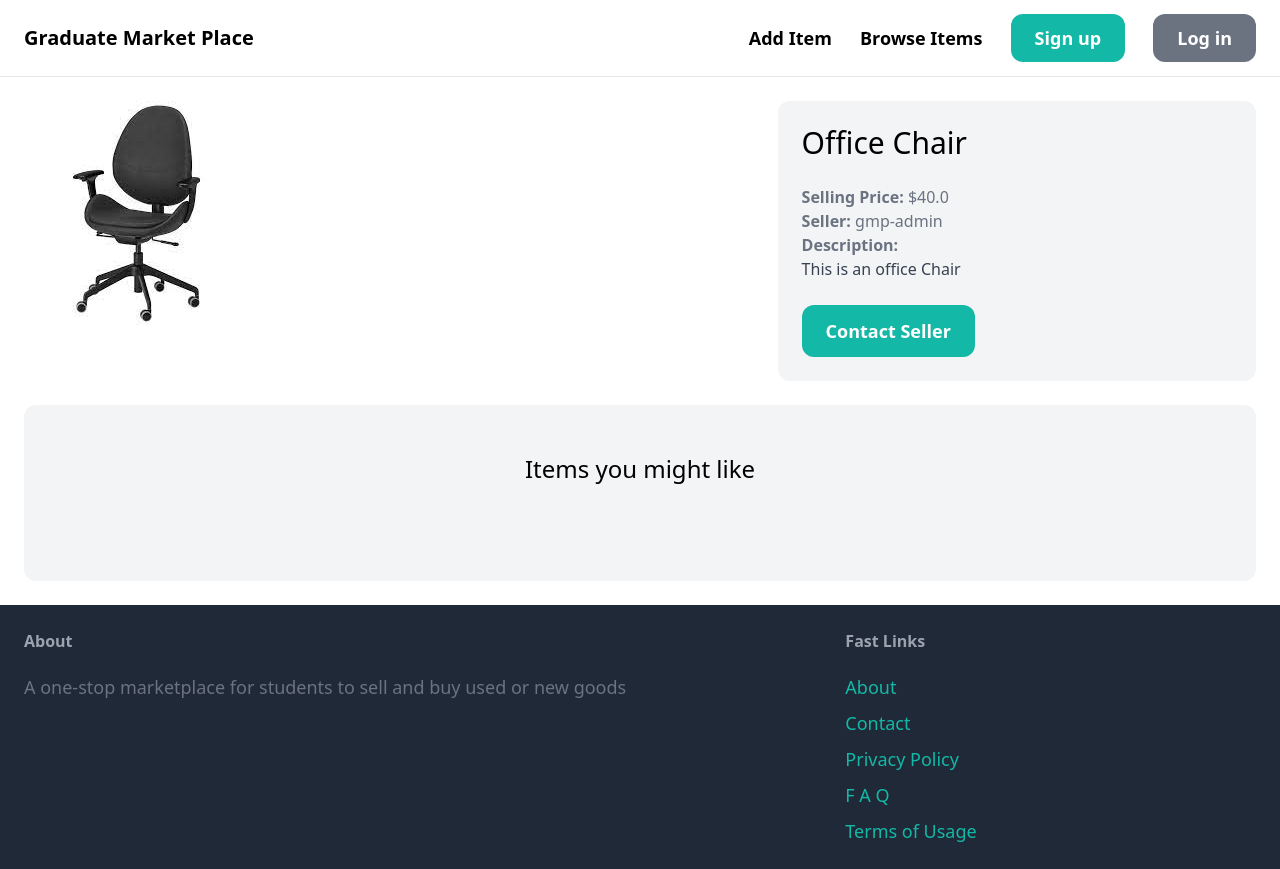
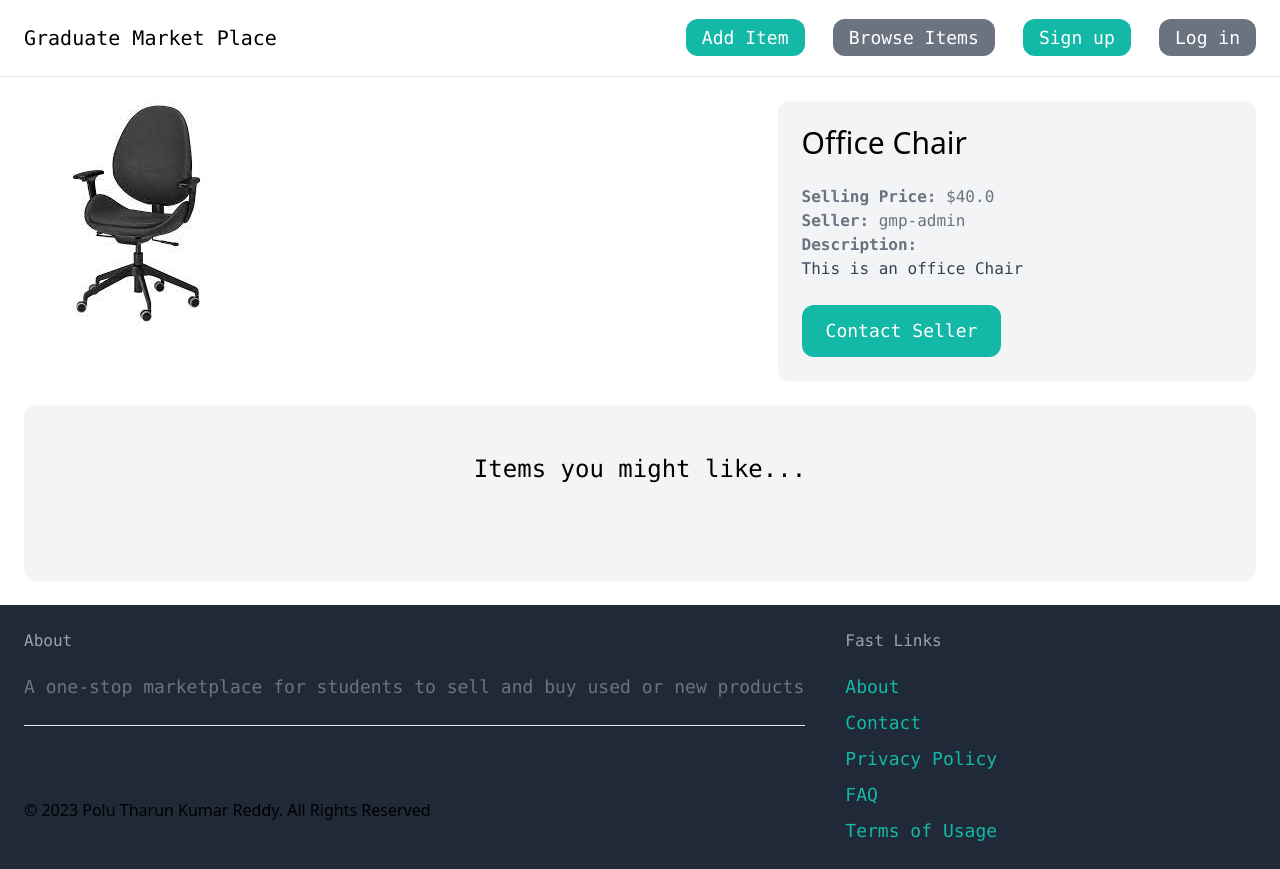
Before and after one commit to TharunKumarReddyPolu/Graduate-Market-Place, a Django app: page /items/2/ in a window 1280 px wide. Run offline with Django 3.2, Linux system fonts and the light colour scheme; data comes from the database, SQL or seed files in the repository; both versions use the stored data as it was after the commit; some libraries are stand-ins or nearby versions.

Commit message:
Changed font to font-mono - TailwindCSS

```diff
--- a/gmp_env/gmp/core/templates/core/base.html
+++ b/gmp_env/gmp/core/templates/core/base.html
@@ -12,18 +12,18 @@
 
     <body>
         <nav class="py-6 px-6 flex justify-between items-center border-b border-gray-200">
-            <a href="/" class="text-xl font-semibold">Graduate Market Place</a>
+            <a href="/" class="text-xl font-mono">Graduate Market Place</a>
             <div class="space-x-6">
-                <a href="{% url 'item:newitem' %}" class="text-lg font-semibold hover:text-gray-500">Add Item</a>
-                <a href="{% url 'item:items' %}" class="text-lg font-semibold hover:text-gray-500">Browse Items</a>
+                <a href="{% url 'item:newitem' %}" class="px-4 py-2 text-lg font-mono bg-teal-500 text-white rounded-xl hover:bg-teal-700">Add Item</a>
+                <a href="{% url 'item:items' %}" class="px-4 py-2 text-lg font-mono bg-gray-500 text-white rounded-xl hover:bg-gray-700">Browse Items</a>
 
                 {% if request.user.is_authenticated %}
-                    <a href="{% url 'chat:inbox' %}" class="px-6 py-3 text-lg font-semibold bg-teal-500 text-white rounded-xl hover:bg-teal-700">Inbox</a>
-                    <a href="{% url 'dashboard:index' %}" class="px-6 py-3 text-lg font-semibold bg-gray-500 text-white rounded-xl hover:bg-gray-700">Dashboard</a>
-                    <a href="{% url 'core:signup' %}" class="px-6 py-3 text-lg font-semibold bg-teal-500 text-white rounded-xl hover:bg-teal-700">Log Out</a>
+                    <a href="{% url 'chat:inbox' %}" class="px-4 py-2 text-lg font-mono bg-teal-500 text-white rounded-xl hover:bg-teal-700">Inbox</a>
+                    <a href="{% url 'dashboard:index' %}" class="px-4 py-2 text-lg font-mono bg-gray-500 text-white rounded-xl hover:bg-gray-700">Dashboard</a>
+                    <a href="{% url 'core:signup' %}" class="px-4 py-2 text-lg font-mono bg-teal-500 text-white rounded-xl hover:bg-teal-700">Log Out</a>
                 {% else %}
-                    <a href="{% url 'core:signup' %}" class="px-6 py-3 text-lg font-semibold bg-teal-500 text-white rounded-xl hover:bg-teal-700">Sign up</a>
-                    <a href="{% url 'core:login' %}" class="px-6 py-3 text-lg font-semibold bg-gray-500 text-white rounded-xl hover:bg-gray-700">Log in</a>
+                    <a href="{% url 'core:signup' %}" class="px-4 py-2 text-lg font-mono bg-teal-500 text-white rounded-xl hover:bg-teal-700">Sign up</a>
+                    <a href="{% url 'core:login' %}" class="px-4 py-2 text-lg font-mono bg-gray-500 text-white rounded-xl hover:bg-gray-700">Log in</a>
                 {% endif %}
             </div>
         </nav>
@@ -34,18 +34,22 @@
 
         <footer class="py-6 px-6 flex justify-between bg-gray-800">
             <div class="w-2/3 pr-10">
-                <h3 class="mb-5 font-semibold text-gray-400">About</h3>
-                <p class="text-lg text-gray-500">A one-stop marketplace for students to sell and buy used or new goods</p>
+                <h3 class="mb-5 font-mono text-gray-400">About</h3>
+                <p class="text-lg font-mono text-gray-500">A one-stop marketplace for students to sell and buy used or new products</p>
+
+                <hr class="my-6 py-6">
+
+                <p>&#169; 2023 Polu Tharun Kumar Reddy. All Rights Reserved</p>
             </div>
 
             <div class="w-1/3">
-                <h3 class="mb-5 font-semibold text-gray-400">Fast Links</h3>
+                <h3 class="mb-5 font-mono text-gray-400">Fast Links</h3>
                 <ul class="space-y-2">
-                    <li><a href="#" class="text-lg text-teal-500 hover:text-teal-700">About</a></li>
-                    <li><a href="{% url 'core:contact' %}" class="text-lg text-teal-500 hover:text-teal-700">Contact</a></li>
-                    <li><a href="#" class="text-lg text-teal-500 hover:text-teal-700">Privacy Policy</a></li>
-                    <li><a href="#" class="text-lg text-teal-500 hover:text-teal-700">F A Q</a></li>
-                    <li><a href="#" class="text-lg text-teal-500 hover:text-teal-700">Terms of Usage</a></li>
+                    <li><a href="#" class="text-lg font-mono text-teal-500 hover:text-teal-700">About</a></li>
+                    <li><a href="{% url 'core:contact' %}" class="text-lg font-mono text-teal-500 hover:text-teal-700">Contact</a></li>
+                    <li><a href="#" class="text-lg font-mono text-teal-500 hover:text-teal-700">Privacy Policy</a></li>
+                    <li><a href="#" class="text-lg font-mono text-teal-500 hover:text-teal-700">FAQ</a></li>
+                    <li><a href="#" class="text-lg font-mono text-teal-500 hover:text-teal-700">Terms of Usage</a></li>
                 </ul>
             </div>
         </footer>
--- a/gmp_env/gmp/core/templates/core/login.html
+++ b/gmp_env/gmp/core/templates/core/login.html
@@ -4,7 +4,7 @@
 
 {% block content %}
 <div class="w-1/2 my-6 mx-auto p-6 bg-gray-100 rounded-xl">
-    <h1 class="mb-6 text-3xl">Log in</h1>
+    <h1 class="mb-6 text-3xl font-mono">Log in</h1>
     <form method="post" action=".">
         {% csrf_token %}
 
--- a/gmp_env/gmp/item/templates/item/detail.html
+++ b/gmp_env/gmp/item/templates/item/detail.html
@@ -10,28 +10,26 @@
 
     <div class="col-span-2 p-6 bg-gray-100 rounded-xl">
         <h1 class="mb-6 text-3xl">{{ item.name }}</h1>
-        <p class="text-gray-500"><strong>Selling Price: </strong>${{ item.price }}</p>
-        <p class="text-gray-500"><strong>Seller: </strong>{{ item.posted_by.username }}</p>
+        <p class="text-gray-500 font-mono"><strong>Selling Price: </strong>${{ item.price }}</p>
+        <p class="text-gray-500 font-mono"><strong>Seller: </strong>{{ item.posted_by.username }}</p>
         {% if item.description %}
-        <p class="text-gray-700">
-            <strong class="text-gray-500">Description: </strong><br>
+        <p class="text-gray-700 font-mono">
+            <strong class="text-gray-500 font-mono">Description: </strong><br>
             {{ item.description }}
         </p>
         {% endif %}
 
         {% if request.user == item.posted_by %}
-            <div class="mt-6 p-6 bg-white rounded-xl">
-                <a href="{% url 'item:edititem' item.id %}" class="inline-block mt-4 px-4 py-3 text-lg font-semibold bg-teal-500 text-white rounded-xl">Edit</a>
-                <a href="{% url 'item:deleteitem' item.id %}" class="inline-block mt-4 px-4 py-3 text-lg font-semibold bg-red-500 text-white rounded-xl">Delete</a>
-            </div>
+                <a href="{% url 'item:edititem' item.id %}" class="inline-block mt-4 px-4 py-2 text-lg font-mono bg-teal-500 text-white rounded-xl">Edit</a>
+                <a href="{% url 'item:deleteitem' item.id %}" class="inline-block mt-4 px-4 py-2 text-lg font-mono bg-red-500 text-white rounded-xl">Delete</a>
         {% else %}
-            <a href="{% url 'chat:newchat' item.id %}" class="inline-block mt-6 px-6 py-3 text-lg font-semibold bg-teal-500 text-white rounded-xl hover:bg-teal-700"> Contact Seller</a>
+            <a href="{% url 'chat:newchat' item.id %}" class="inline-block mt-6 px-6 py-3 text-lg font-mono bg-teal-500 text-white rounded-xl hover:bg-teal-700"> Contact Seller</a>
         {% endif %}
     </div>
 </div>
 
 <div class="mt-6 px-6 py-12 bg-gray-100 rounded-xl">
-    <h2 class="mb-12 text-2xl text-center">Items you might like</h2>
+    <h2 class="mb-12 text-2xl text-center font-mono">Items you might like...</h2>
     <div class="grid grid-cols-3 gap-3">
         {% for item in related_items %}
             <div>
@@ -40,8 +38,8 @@
                         <img src="{{ item.image.url }}" class="rounded-t-xl">
                     </div>
                     <div class="p-6 bg-white rounded-b-xl">
-                        <h2 class="text-2xl">{{ item.name }}</h2>
-                        <p class="text-gray-500">Selling Price: ${{ item.price }}</p>
+                        <h2 class="text-2xl font-mono">{{ item.name }}</h2>
+                        <p class="text-gray-500 font-mono">Selling Price: ${{ item.price }}</p>
                     </div>
                 </a>
             </div>
--- a/gmp_env/gmp/item/templates/item/form.html
+++ b/gmp_env/gmp/item/templates/item/form.html
@@ -4,12 +4,12 @@
 
 {% block content %}
 
-<h1 class="mb-6 text-3xl">{{ title }}</h1>
+<h1 class="mb-6 text-3xl font-mono">{{ title }}</h1>
 
 <form method="post" action="." enctype="multipart/form-data">
     {% csrf_token %}
 
-    <div class="space-y-4">
+    <div class="space-y-4 font-mono">
         {{ form.as_p }}
     </div>
     {% if form.errors or form.non_field_errors %}
@@ -21,6 +21,6 @@
             {{ form.non_field_errors }}
         </div>
     {% endif %}
-    <button class="mt-4 py-4 px-8 text-lg bg-teal-500 hover:bg-teal-700 rounded-xl text-white">Submit</button>
+    <button class="mt-4 py-2 px-4 text-lg bg-teal-500 hover:bg-teal-700 rounded-xl text-white font-mono">Submit</button>
 </form>
 {% endblock %}
```
Also changed, not shown: gmp_env/gmp/core/templates/core/index.html (+6 -6 lines), gmp_env/gmp/core/templates/core/signup.html (+6 -6 lines), gmp_env/gmp/item/templates/item/items.html (+7 -7 lines), gmp_env/gmp/db.sqlite3, gmp_env/gmp/media/item_images/monitor_PLmTKpO.jpeg (added).
